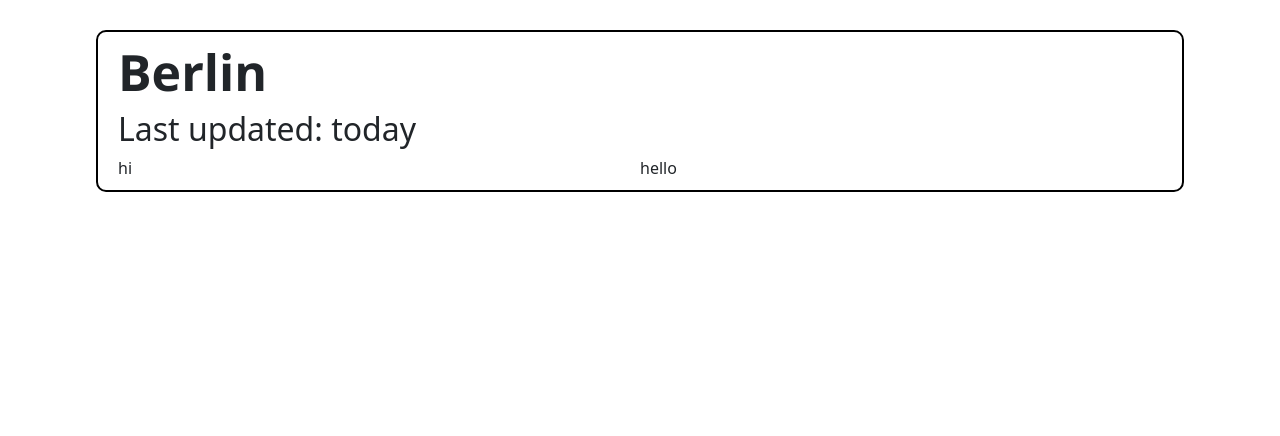
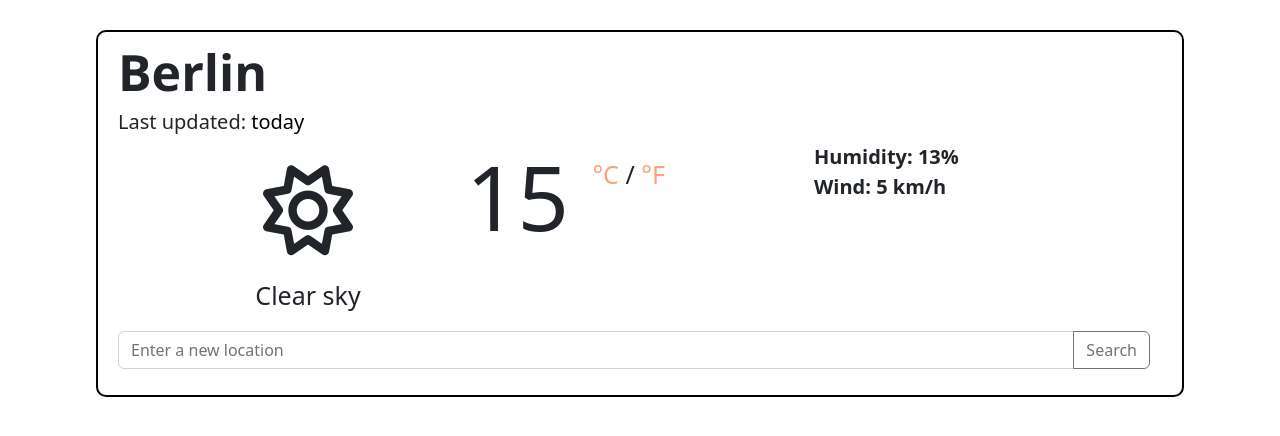
Before and after one commit to Va-Sophie/project-challange-7, a plain HTML site: page index.html in a window 1280 px wide. Drawn offline with nearby package versions, Linux system fonts and the light colour scheme.

Commit message:
added search engine and weather description

```diff
--- a/index.html
+++ b/index.html
@@ -4,6 +4,10 @@
     <meta charset="UTF-8" />
     <meta http-equiv="X-UA-Compatible" content="IE=edge" />
     <meta name="viewport" content="width=device-width, initial-scale=1.0" />
+    <script
+      src="https://kit.fontawesome.com/5ac33e7c16.js"
+      crossorigin="anonymous"
+    ></script>
     <link rel="stylesheet" href="src/index.css" />
     <link
       href="https://cdn.jsdelivr.net/npm/bootstrap@5.2.0-beta1/dist/css/bootstrap.min.css"
@@ -16,12 +20,47 @@
   <body>
     <div class="background">
       <h1 id="heading">Berlin</h1>
-      <h2 id="h2" style="30px">Last updated: <span class="h2">today</span></h2>
+      <h2 class="h2">Last updated: <span id="data">today</span></h2>
       <div class="container">
         <div class="row no-gutter">
-          <div class="col-sm-6">hi</div>
-          <div class="col-sm-6">hello</div>
+          <div class="col-sm-4">
+            <ul>
+              <li class="weather">
+                <i class="fa-regular fa-sun"></i>
+              </li>
+              <li class="weather" id="description">Clear sky</li>
+            </ul>
+          </div>
+          <div class="col-sm-4">
+            <h3 class="h3">
+              15 <span id="celsius"><a href="" id="one">°C </a>/</span
+              ><span id="fahrenheit"><a href="" id="two"> °F</a></span>
+            </h3>
+          </div>
+          <div class="col-sm-4">
+            <ul class="ul">
+              <li>Humidity: <span>13%</span></li>
+              <li>Wind: <span>5 km/h</span></li>
+            </ul>
+          </div>
         </div>
+        <form>
+          <div class="input-group mb-3">
+            <input
+              type="text"
+              class="form-control"
+              placeholder="Enter a new location"
+              aria-describedby="button-addon2"
+            />
+            <button
+              class="btn btn-outline-secondary"
+              type="button"
+              id="button-addon2"
+            >
+              Search
+            </button>
+          </div>
+        </form>
       </div>
     </div>
   </body>
--- a/src/index.css
+++ b/src/index.css
@@ -14,6 +14,46 @@
   padding-right: 0;
   padding-left: 0;
 }
-h2 {
-  font-size: smaller;
+h2.h2 {
+  font-size: 20px;
 }
+#data {
+  color: black;
+}
+li {
+  list-style-type: none;
+  font-weight: 700;
+  font-size: 20px;
+}
+ul.ul {
+  padding-left: 0;
+}
+h3.h3 {
+  font-size: 90px;
+}
+#celsius,
+#fahrenheit {
+  font-size: 25px;
+  position: relative;
+  bottom: 47px;
+}
+#one,
+#two {
+  text-decoration: none;
+  color: lightsalmon;
+}
+div.container {
+  padding-left: 0;
+  margin-left: 0;
+}
+div.row {
+  margin-left: 0px;
+}
+li.weather {
+  font-size: 90px;
+  text-align: center;
+}
+#description {
+  font-weight: 200;
+  font-size: 25px;
+}
```
